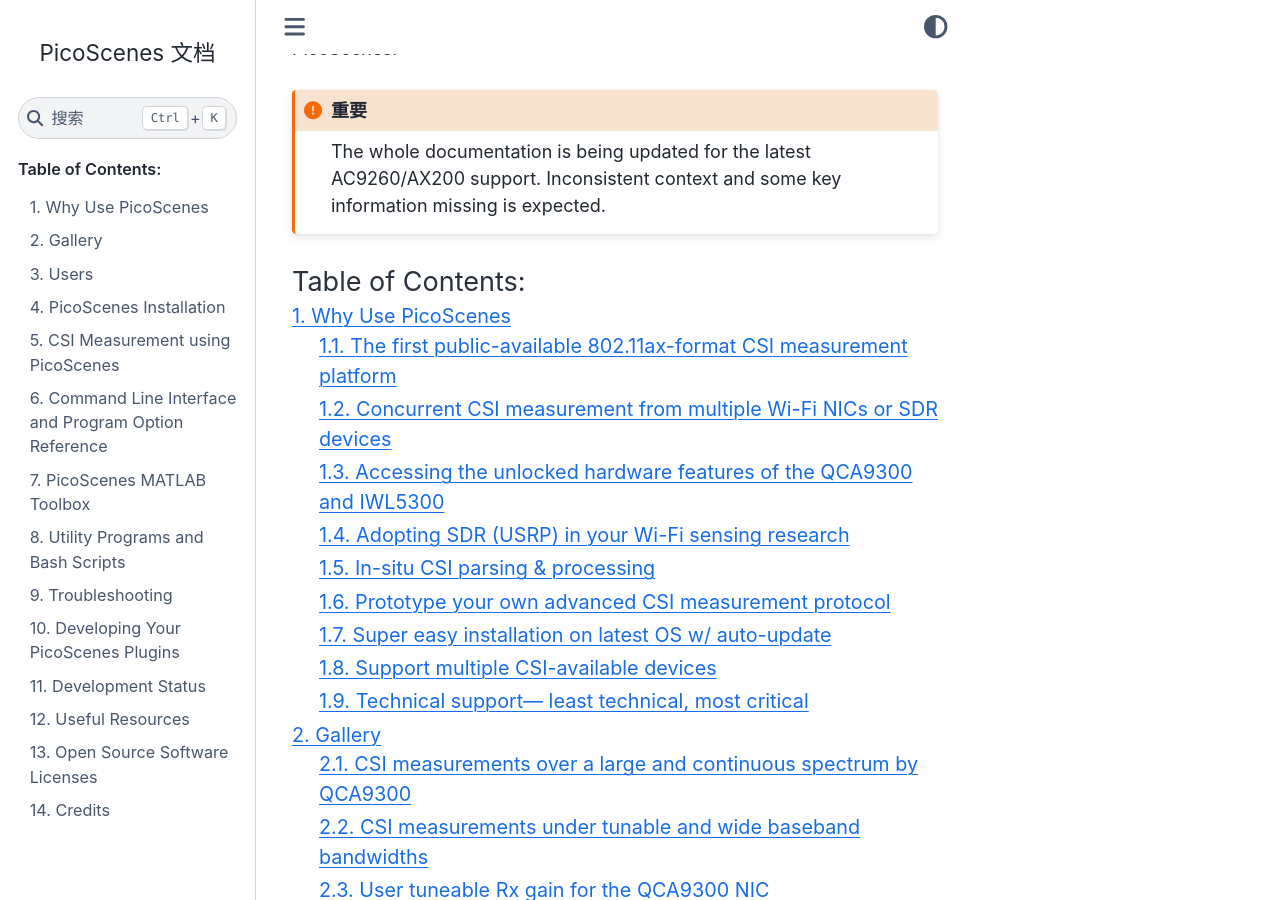
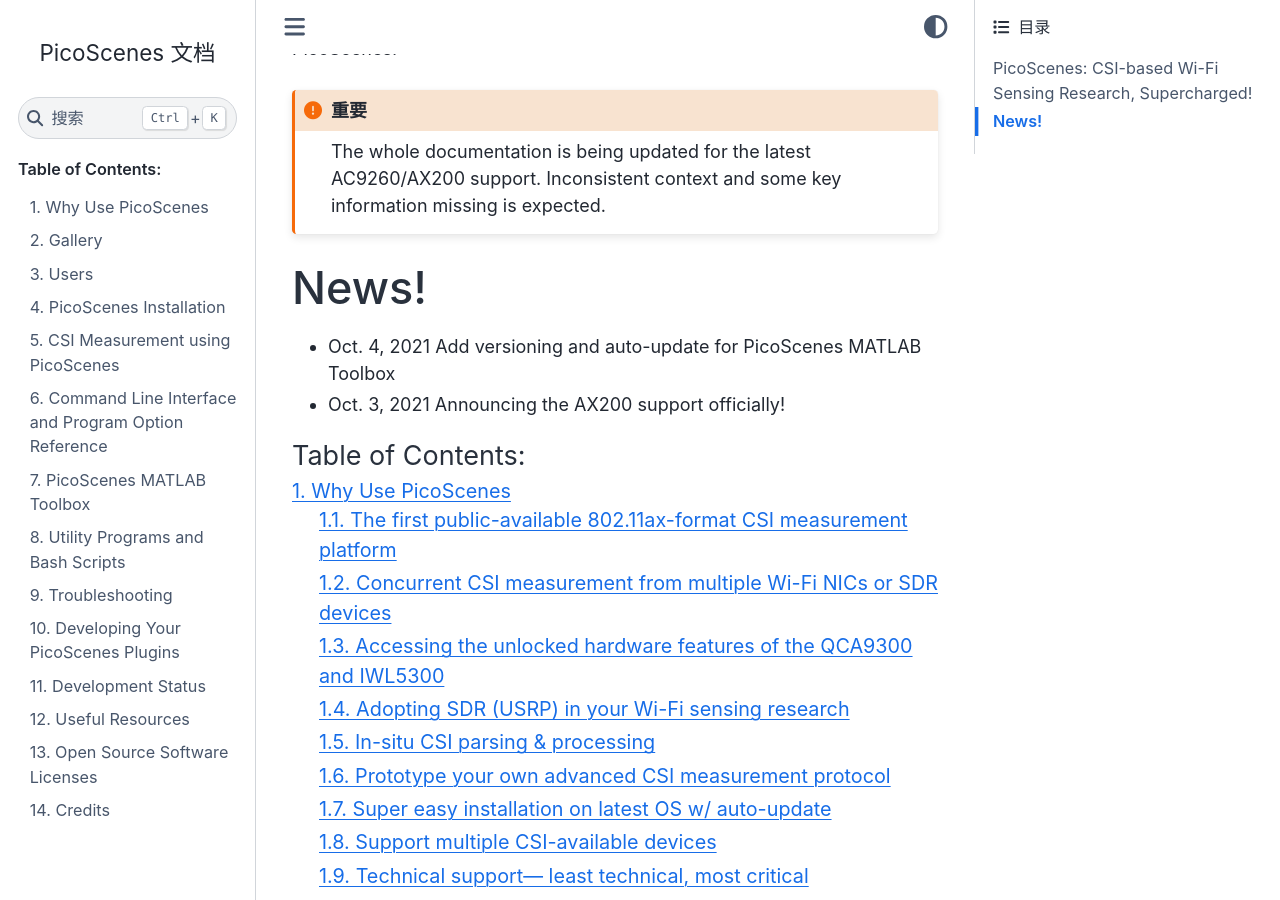
Before and after one commit to wifisensing/PicoScenes-Manual, a Sphinx documentation site: the page built from source/index.rst, in a window 1280 px wide and 900 px high, scrolled down 2365 px. Built offline with Sphinx 7.4.7 and the Sphinx Book theme 1.1.4, drawn with Linux system fonts in a browser that asks for light colours.

Commit message:
add news section

```diff
--- a/source/index.rst
+++ b/source/index.rst
@@ -33,6 +33,13 @@
 
    The whole documentation is being updated for the latest AC9260/AX200 support. Inconsistent context and some key information missing is expected.
 
+News!
+======
+
+- Oct. 4, 2021 Add versioning and auto-update for PicoScenes MATLAB Toolbox
+- Oct. 3, 2021 Announcing the AX200 support officially!
+
+
 .. toctree::
    :maxdepth: 2
    :numbered:
```
